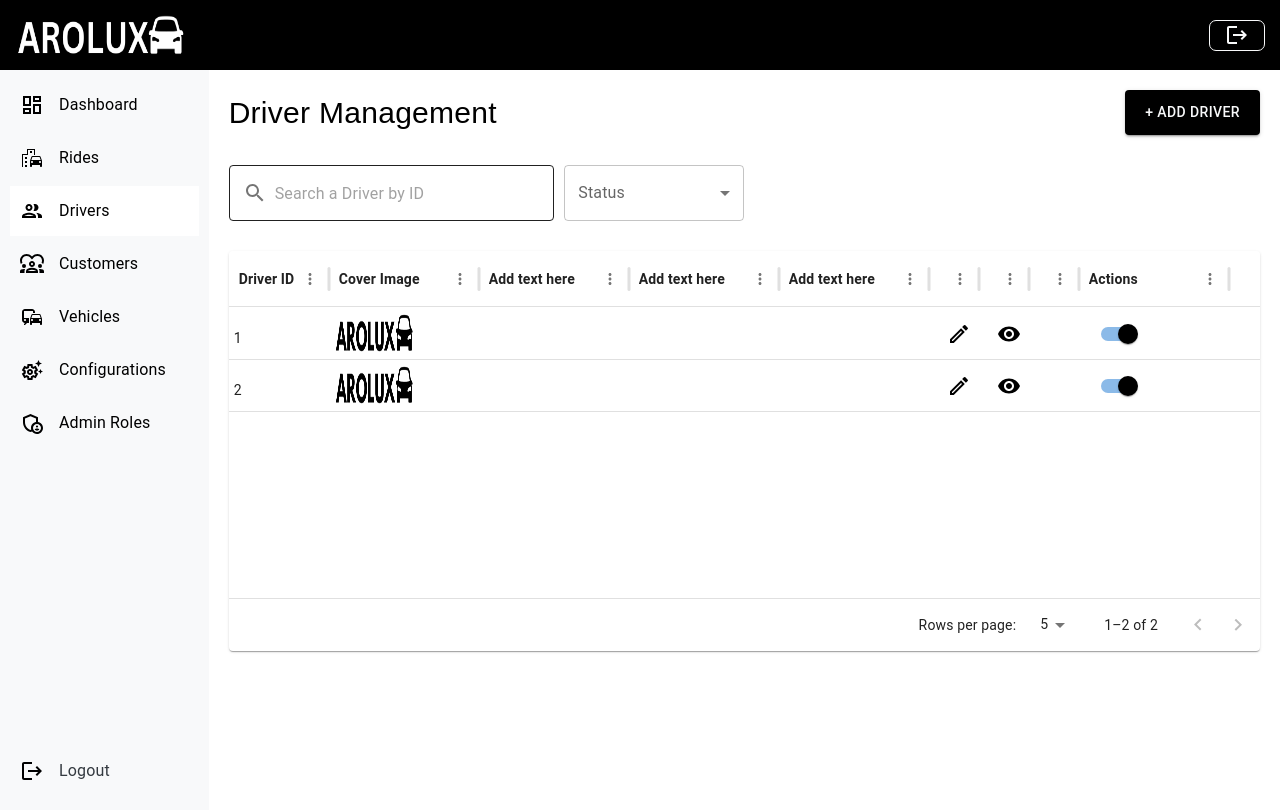
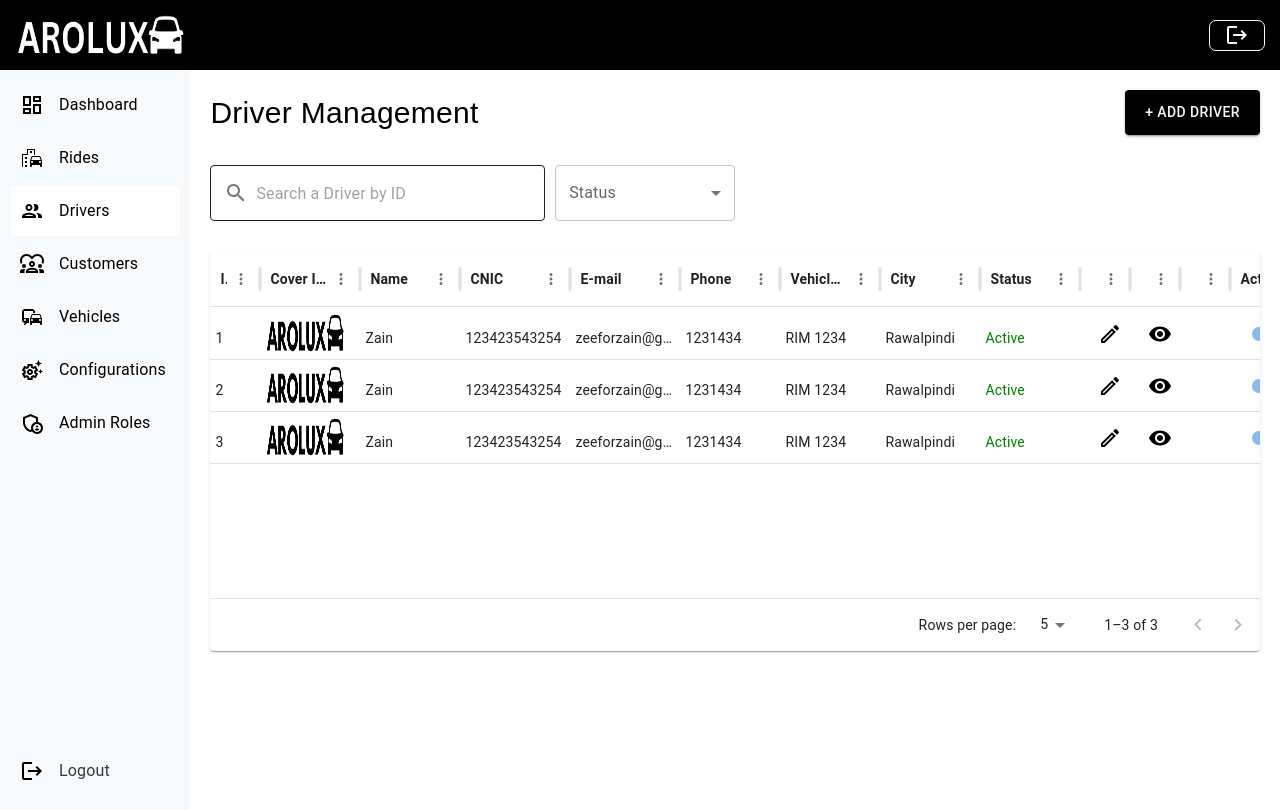
Before and after one commit to Ace217/arolux-admin-fe, a React (Create React App) app: page /drivers in a window 1280 px wide. Built offline with nearby package versions, Linux system fonts and the light colour scheme.

Commit message:
27Novermber,2024

```diff
--- a/src/App.js
+++ b/src/App.js
@@ -10,6 +10,7 @@ import Customers from './Pages/Customers';
 import Drivers from './Pages/Drivers';
 import Configurations from './Pages/Configurations';
 import DriverForm from './Components/DriverForm';
+import Details from './Components/Details';
 
 
 function App() {
@@ -25,6 +26,7 @@ function App() {
           <Route path="drivers" element={<Drivers/>} />
           <Route path="configurations" element={<Configurations/>} />
           <Route path="driver-form" element={<DriverForm/>} />
+          <Route path="detail" element={<Details/>} />
         </Routes>
     </Router>
   );
--- /dev/null
+++ b/src/Components/DetailComponent.js
@@ -0,0 +1,22 @@
+import React from 'react';
+import TypographyComponent from './Typography';
+import BoxComponent from './Box';
+
+export default function DetailComponent(props) {
+  return (
+    <BoxComponent>
+      <TypographyComponent
+      fontSize='20px'
+      fontWeight='600'
+      color='var(--primary)'
+      fontFamily='var(--main)'
+      >{props.title}</TypographyComponent>
+      <TypographyComponent
+      fontSize='18px'
+      fontWeight='400'
+      color='var(--paragraph)'
+      fontFamily='var(--main)'
+      >{props.details}</TypographyComponent>
+    </BoxComponent>
+  );
+}
--- /dev/null
+++ b/src/Components/Details.js
@@ -0,0 +1,74 @@
+import React from 'react';
+import BoxComponent from './Box';
+import TypographyComponent from './Typography';
+import DetailComponent from './DetailComponent';
+
+export default function Details(props) {
+  return (
+    <BoxComponent
+      display="flex"
+      justifyContent="space-around"
+      alignItems="center"
+      sx={{
+        backgroundImage: `url('Images/bg.png')`,
+        backgroundSize: "cover",
+        backgroundPosition: "center",
+      }}
+    >
+      <BoxComponent
+        margin="50px"
+        padding="30px 15px"
+        borderRadius="10px"
+        width="40%"
+        gap="10px"
+        display="flex"
+        flexDirection="column"
+        justifyContent="space-around"
+        alignItems="center"
+        backgroundColor="var(--light)"
+      >
+        <TypographyComponent
+          fontSize="40px"
+          color="var(--dull)"
+          fontFamily="var(--main)"
+          fontWeight="600"
+          marginBottom="20px"
+        >
+          Details
+        </TypographyComponent>
+        <BoxComponent width="90%">
+          <DetailComponent title="Name" details={props.name} />
+          <DetailComponent title="CNIC" details={props.CNIC} />
+          <DetailComponent title="E-mail" details={props.Email} />
+          <DetailComponent title="Contact Number" details={props.phone} />
+          <DetailComponent title="Vehicle Number" details={props.vehicle} />
+          <DetailComponent title="City" details={props.city} />
+          {/* <TypographyComponent
+      fontSize='20px'
+      fontWeight='600'
+      color='var(--primary)'
+      fontFamily='var(--main)'
+      >Image</TypographyComponent> */}
+          <BoxComponent
+            width="100%"
+            height="40vh"
+            display="flex"
+            justifyContent="center"
+            alignItems="center"
+            overflow="hidden"
+          >
+            <img
+              src={props.image}
+              alt="image"
+              style={{
+                width: "100%",
+                height: "100%",
+                objectFit: "cover",
+              }}
+            />
+          </BoxComponent>
+        </BoxComponent>
+      </BoxComponent>
+    </BoxComponent>
+  );
+}
--- a/src/Components/Table.js
+++ b/src/Components/Table.js
@@ -55,7 +55,7 @@ export default function Table({ rows, headings, icons, onStatusChange }) {
   columns.push({
     field: "Actions",
     headerName: "Actions",
-    width: 150,
+    width: 100,
     renderCell: (params) => (
       <Switch
         checked={params.row.Status === "Active"}
--- a/src/Pages/Customers.jsx
+++ b/src/Pages/Customers.jsx
@@ -32,27 +32,33 @@ export default function Customers() {
   ];
 
   const [rows, setRows] = useState([
-    { id: 1, coverImage: 'Images/logo.png', Status: 'Active' },
-    { id: 2, coverImage: 'Images/logo.png', Status: 'Active' },
+    { id: 1, coverImage: 'Images/logo.png', name:'Zain', CNIC:'123423543254', Email:'zeeforzain@gmail.com', Phone:'1231434', vehicle:"RIM 1234", city:'Rawalpindi', Status: 'Active' },
+    { id: 2, coverImage: 'Images/logo.png', name:'Zain', CNIC:'123423543254', Email:'zeeforzain@gmail.com', Phone:'1231434', vehicle:"RIM 1234", city:'Rawalpindi', Status: 'Active' },
+    { id: 3, coverImage: 'Images/logo.png', name:'Zain', CNIC:'123423543254', Email:'zeeforzain@gmail.com', Phone:'1231434', vehicle:"RIM 1234", city:'Rawalpindi', Status: 'Active' },
 ]);
 
   const headings = [
-    { field: 'id', headerName: 'Customer ID', width: 100 },
+    { field: 'id', headerName: 'ID', width: 50 },
     {
       field: 'coverImage',
-      headerName: 'Cover Image',
-      width: 150,
+      headerName: 'Image',
+      width: 100,
       renderCell: (params) => <img src={params.row.coverImage} alt="Cover" style={{ width: '80px', height: '40px' }} />,
     },
-    { field: 'Add text here', headerName: 'Add text here', width: 200 },
-    { field: 'Add text here', headerName: 'Add text here', width: 150 },
-    { field: 'Add text here', headerName: 'Add text here', width: 150 },
+    { field: 'name', headerName: 'Name', width: 100 },
+    { field: 'CNIC', headerName: 'CNIC', width: 110 },
+    { field: 'Email', headerName: 'E-mail', width: 110 },
+    { field: 'Phone', headerName: 'Phone', width: 100 },
+    { field: 'vehicle', headerName: 'Vehicle No', width: 100 },
+    { field: 'city', headerName: 'City', width: 100 },
     {
       field: 'Status',
       headerName: 'Status',
+      width:'100',
       renderCell: (params) => <span style={{ color: params.value === 'Active' ? 'green' : 'red' }}>{params.value}</span>,
     },
   ];
+
 
   const icons = {
     edit: <ModeEditOutlineOutlinedIcon />,
--- a/src/Pages/Drivers.jsx
+++ b/src/Pages/Drivers.jsx
@@ -32,22 +32,31 @@ export default function Drivers() {
   ];
 
   const [rows, setRows] = useState([
-    { id: 1, coverImage: 'Images/logo.png', Status: 'Active' },
-    { id: 2, coverImage: 'Images/logo.png', Status: 'Active' },
+    { id: 1, coverImage: 'Images/logo.png', name:'Zain', CNIC:'123423543254', Email:'zeeforzain@gmail.com', Phone:'1231434', vehicle:"RIM 1234", city:'Rawalpindi', Status: 'Active' },
+    { id: 2, coverImage: 'Images/logo.png', name:'Zain', CNIC:'123423543254', Email:'zeeforzain@gmail.com', Phone:'1231434', vehicle:"RIM 1234", city:'Rawalpindi', Status: 'Active' },
+    { id: 3, coverImage: 'Images/logo.png', name:'Zain', CNIC:'123423543254', Email:'zeeforzain@gmail.com', Phone:'1231434', vehicle:"RIM 1234", city:'Rawalpindi', Status: 'Active' },
 ]);
 
   const headings = [
-    { field: 'id', headerName: 'Driver ID', width: 100 },
+    { field: 'id', headerName: 'ID', width: 50 },
     {
       field: 'coverImage',
       headerName: 'Cover Image',
-      width: 150,
+      width: 100,
       renderCell: (params) => <img src={params.row.coverImage} alt="Cover" style={{ width: '80px', height: '40px' }} />,
     },
-    { field: 'Add text here', headerName: 'Add text here', width: 200 },
-    { field: 'Add text here', headerName: 'Add text here', width: 150 },
-    { field: 'Add text here', headerName: 'Add text here', width: 150 },
-
+    { field: 'name', headerName: 'Name', width: 100 },
+    { field: 'CNIC', headerName: 'CNIC', width: 110 },
+    { field: 'Email', headerName: 'E-mail', width: 110 },
+    { field: 'Phone', headerName: 'Phone', width: 100 },
+    { field: 'vehicle', headerName: 'Vehicle No', width: 100 },
+    { field: 'city', headerName: 'City', width: 100 },
+    {
+      field: 'Status',
+      headerName: 'Status',
+      width:'100',
+      renderCell: (params) => <span style={{ color: params.value === 'Active' ? 'green' : 'red' }}>{params.value}</span>,
+    },
   ];
 
   const icons = {
--- a/src/Pages/Rides.jsx
+++ b/src/Pages/Rides.jsx
@@ -17,13 +17,7 @@ export default function Rides() {
   const [confirmMessage, setConfirmMessage] = useState('');
   const [selectedNewsId, setSelectedNewsId] = useState(null);
 
-  // const handleAddNews = () => {
-  //   navigate('', { state: { title: 'Add Ride' } });
-  // };
 
-  // const handleEditNews = () => {
-  //   navigate('', { state: { title: 'Update Ride' } });
-  // };
 
   const status = [
     { value: 1, label: "All" },
@@ -32,27 +26,34 @@ export default function Rides() {
   ];
 
   const [rows, setRows] = useState([
-    { id: 1, coverImage: 'Images/logo.png', Status: 'Active' },
-    { id: 2, coverImage: 'Images/logo.png', Status: 'Active' },
+    { id: 1, coverImage: 'Images/logo.png', name:'Zain', CNIC:'123423543254', Email:'zeeforzain@gmail.com', Phone:'1231434', vehicle:"RIM 1234", city:'Rawalpindi', Status: 'Active' },
+    { id: 2, coverImage: 'Images/logo.png', name:'Zain', CNIC:'123423543254', Email:'zeeforzain@gmail.com', Phone:'1231434', vehicle:"RIM 1234", city:'Rawalpindi', Status: 'Inactive' },
+    { id: 3, coverImage: 'Images/logo.png', name:'Zain', CNIC:'123423543254', Email:'zeeforzain@gmail.com', Phone:'1231434', vehicle:"RIM 1234", city:'Rawalpindi', Status: 'Active' },
 ]);
 
   const headings = [
-    { field: 'id', headerName: 'Ride ID', width: 100 },
+    { field: 'id', headerName: 'ID', width: 50 },
     {
       field: 'coverImage',
       headerName: 'Cover Image',
-      width: 150,
+      width: 100,
       renderCell: (params) => <img src={params.row.coverImage} alt="Cover" style={{ width: '80px', height: '40px' }} />,
     },
-    { field: 'Add text here', headerName: 'Add text here', width: 200 },
-    { field: 'Add text here', headerName: 'Add text here', width: 150 },
-    { field: 'Add text here', headerName: 'Add text here', width: 150 },
+    { field: 'name', headerName: 'Name', width: 100 },
+    { field: 'CNIC', headerName: 'CNIC', width: 110 },
+    { field: 'Email', headerName: 'E-mail', width: 110 },
+    { field: 'Phone', headerName: 'Phone', width: 100 },
+    { field: 'vehicle', headerName: 'Vehicle No', width: 100 },
+    { field: 'city', headerName: 'City', width: 100 },
     {
       field: 'Status',
       headerName: 'Status',
+      width:'100',
       renderCell: (params) => <span style={{ color: params.value === 'Active' ? 'green' : 'red' }}>{params.value}</span>,
     },
   ];
+
+
 
   const icons = {
     edit: <ModeEditOutlineOutlinedIcon />,
@@ -97,15 +98,7 @@ export default function Rides() {
             >
               Ride Management
             </TypographyComponent>
-            {/* <ButtonComponent
-              variant="contained"
-              backgroundColor="var(--primary)"
-              sx={{ color: "var(--light)", padding: "10px 20px" }}
-              onClick={handleAddNews}
-              title="Add News"
-            >
-              + Add Ride
-            </ButtonComponent> */}
+
           </BoxComponent>
           <Find placeholder="Search a ride by ID" label="Status" status={status} />
           <Table
--- a/src/Pages/Vehicles.jsx
+++ b/src/Pages/Vehicles.jsx
@@ -41,7 +41,7 @@ export default function Vehicles() {
     {
       field: 'coverImage',
       headerName: 'Cover Image',
-      width: 150,
+      width: 100,
       renderCell: (params) => <img src={params.row.coverImage} alt="Cover" style={{ width: '80px', height: '40px' }} />,
     },
     { field: 'Add text here', headerName: 'Add text here', width: 200 },
@@ -50,12 +50,13 @@ export default function Vehicles() {
     {
       field: 'Status',
       headerName: 'Status',
+      width:'100',
       renderCell: (params) => <span style={{ color: params.value === 'Active' ? 'green' : 'red' }}>{params.value}</span>,
     },
   ];
 
   const icons = {
-    edit: <ModeEditOutlineOutlinedIcon  />,
+    edit: <ModeEditOutlineOutlinedIcon/>,
     details:<VisibilityIcon/>
   };
 
```
Also changed, not shown: public/Images/bg.png.
